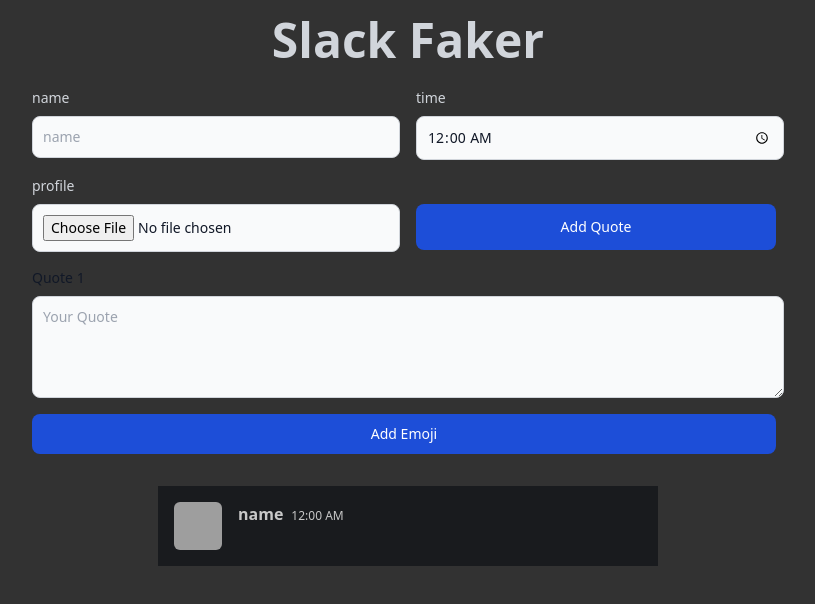
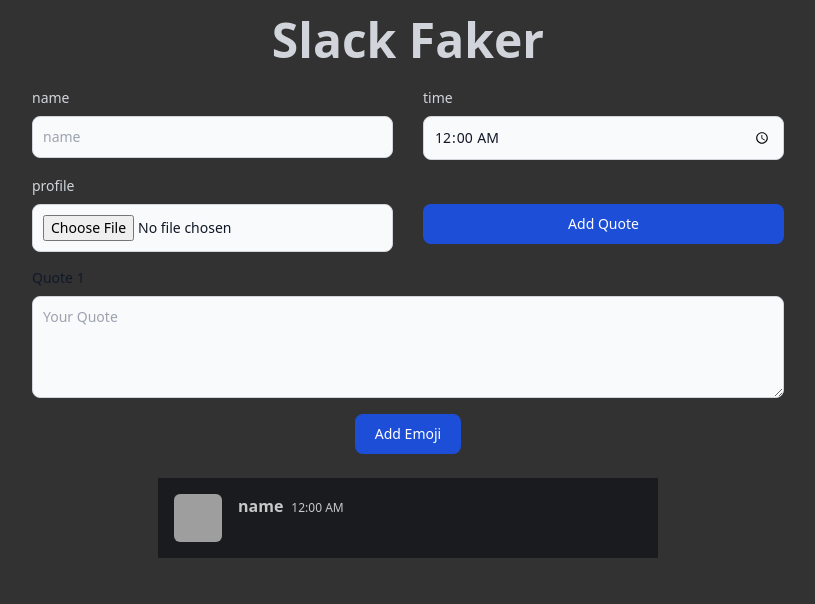
Before and after one commit to KalleChen/slack-faker, a React (Create React App) app: page / in a window 1280 px wide. Shown: the top 604 px of the page, without its empty margins (232-1047 px from the left). Built offline with nearby package versions, Linux system fonts and the light colour scheme; grey boxes are pictures that could not be loaded.

Commit message:
fix: safari style

```diff
--- a/src/components/Input.tsx
+++ b/src/components/Input.tsx
@@ -7,12 +7,14 @@ interface Props {
   type: string
   handleChange: (e: React.FormEvent<HTMLInputElement>) => void
   accept?: string
+  className?: string
 }
 
 const Input = (props: Props) => {
-  const { label, placeholder, value, handleChange, type, accept } = props
+  const { label, placeholder, value, handleChange, type, accept, className } =
+    props
   return (
-    <div>
+    <div className={className}>
       <span className="block mb-2 text-sm font-medium text-gray-300">
         {label}
       </span>
--- a/src/layouts/Settings.tsx
+++ b/src/layouts/Settings.tsx
@@ -22,8 +22,9 @@ const Settings: React.FC = () => {
     handleChangeQuote,
   } = useQuoteContext()
   return (
-    <div className="grid grid-cols-2 p-6 w-full gap-4 max-w-[800px]">
+    <div className="flex flex-row flex-wrap p-6 w-full gap-4 max-w-[800px] justify-between">
       <Input
+        className="w-[48%]"
         label="name"
         placeholder="name"
         value={name}
@@ -31,6 +32,7 @@ const Settings: React.FC = () => {
         handleChange={handleChangeName}
       />
       <Input
+        className="w-[48%]"
         label="time"
         placeholder=""
         value={time}
@@ -38,6 +40,7 @@ const Settings: React.FC = () => {
         handleChange={handleChangeTime}
       />
       <Input
+        className="w-[48%]"
         label="profile"
         placeholder=""
         value={undefined}
@@ -47,7 +50,7 @@ const Settings: React.FC = () => {
       />
       <button
         type="button"
-        className="h-3/5 mt-7 text-white bg-blue-700 hover:bg-blue-800 focus:ring-4 focus:ring-blue-300 font-medium rounded-lg text-sm px-5 py-2.5 mr-2 mb-2 dark:bg-blue-600 dark:hover:bg-blue-700 focus:outline-none dark:focus:ring-blue-800 w"
+        className="w-[48%] h-3/5 mt-7 text-white bg-blue-700 hover:bg-blue-800 focus:ring-4 focus:ring-blue-300 font-medium rounded-lg text-sm px-5 py-2.5 dark:bg-blue-600 dark:hover:bg-blue-700 focus:outline-none dark:focus:ring-blue-800 w"
         onClick={handleAddQuote}
       >
         Add Quote
@@ -55,7 +58,7 @@ const Settings: React.FC = () => {
       <React.Fragment>
         {quoteList.map((quote, quoteIndex) => (
           <React.Fragment key={quoteIndex}>
-            <div className="col-start-1 col-end-3 relative">
+            <div className="w-full">
               <TextArea
                 label={`Quote ${quoteIndex + 1}`}
                 placeholder="Your Quote"
@@ -75,7 +78,7 @@ const Settings: React.FC = () => {
               emojiNumberList[quoteIndex].map((emojiNumber, index) => (
                 <div
                   key={index}
-                  className="relative col-start-1 col-end-3 grid grid-cols-2 gap-4"
+                  className="relative w-full grid grid-cols-2 gap-4"
                 >
                   <Input
                     label={`emoji picture ${index + 1}`}
@@ -106,7 +109,7 @@ const Settings: React.FC = () => {
               ))}
             <button
               type="button"
-              className="text-white bg-blue-700 hover:bg-blue-800 focus:ring-4 focus:ring-blue-300 font-medium rounded-lg text-sm px-5 py-2.5 mr-2 mb-2 dark:bg-blue-600 dark:hover:bg-blue-700 focus:outline-none dark:focus:ring-blue-800 col-start-1 col-end-3"
+              className="mx-auto text-white bg-blue-700 hover:bg-blue-800 focus:ring-4 focus:ring-blue-300 font-medium rounded-lg text-sm px-5 py-2.5 dark:bg-blue-600 dark:hover:bg-blue-700 focus:outline-none dark:focus:ring-blue-800"
               onClick={() => handleAddEmoji(quoteIndex)}
             >
               Add Emoji
```
